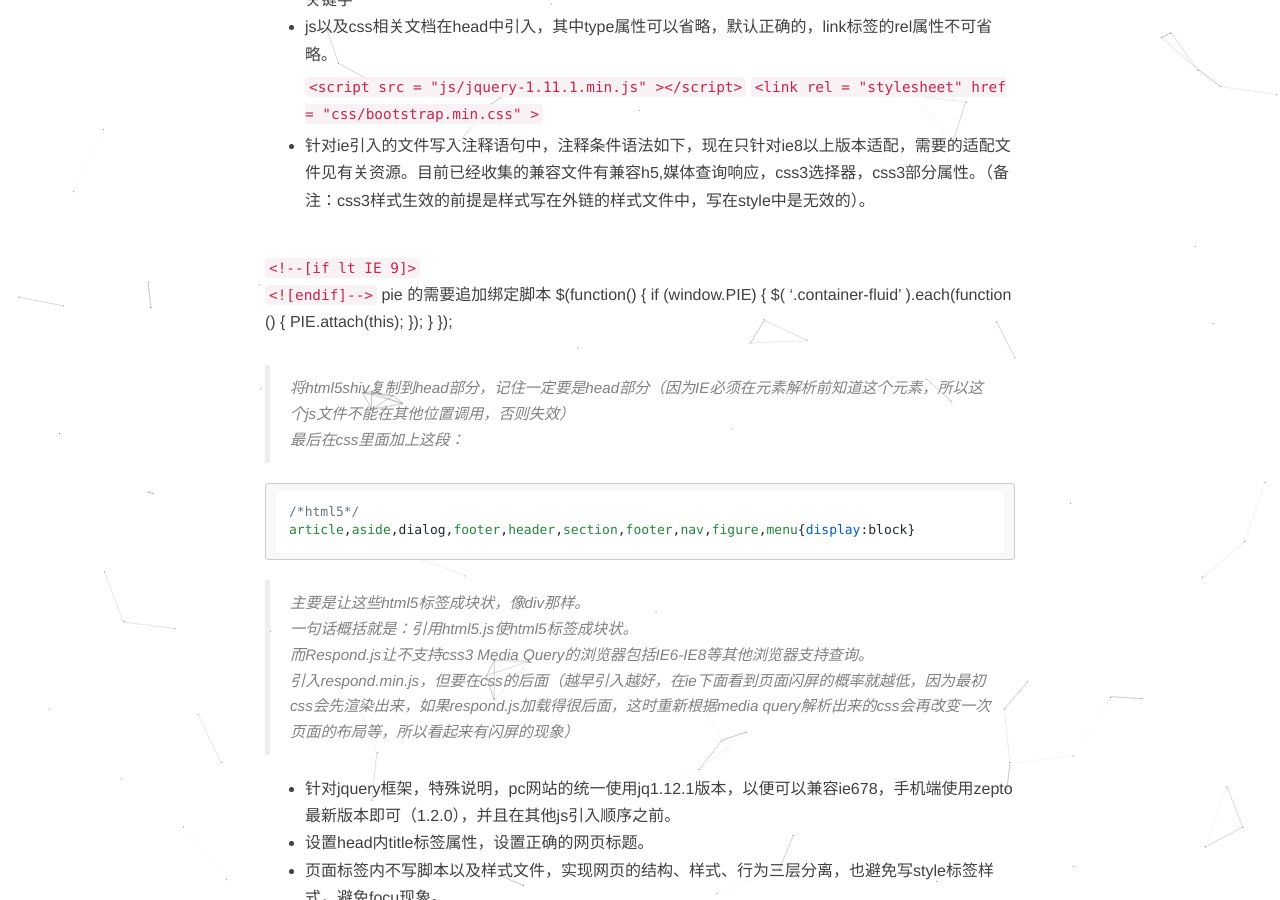
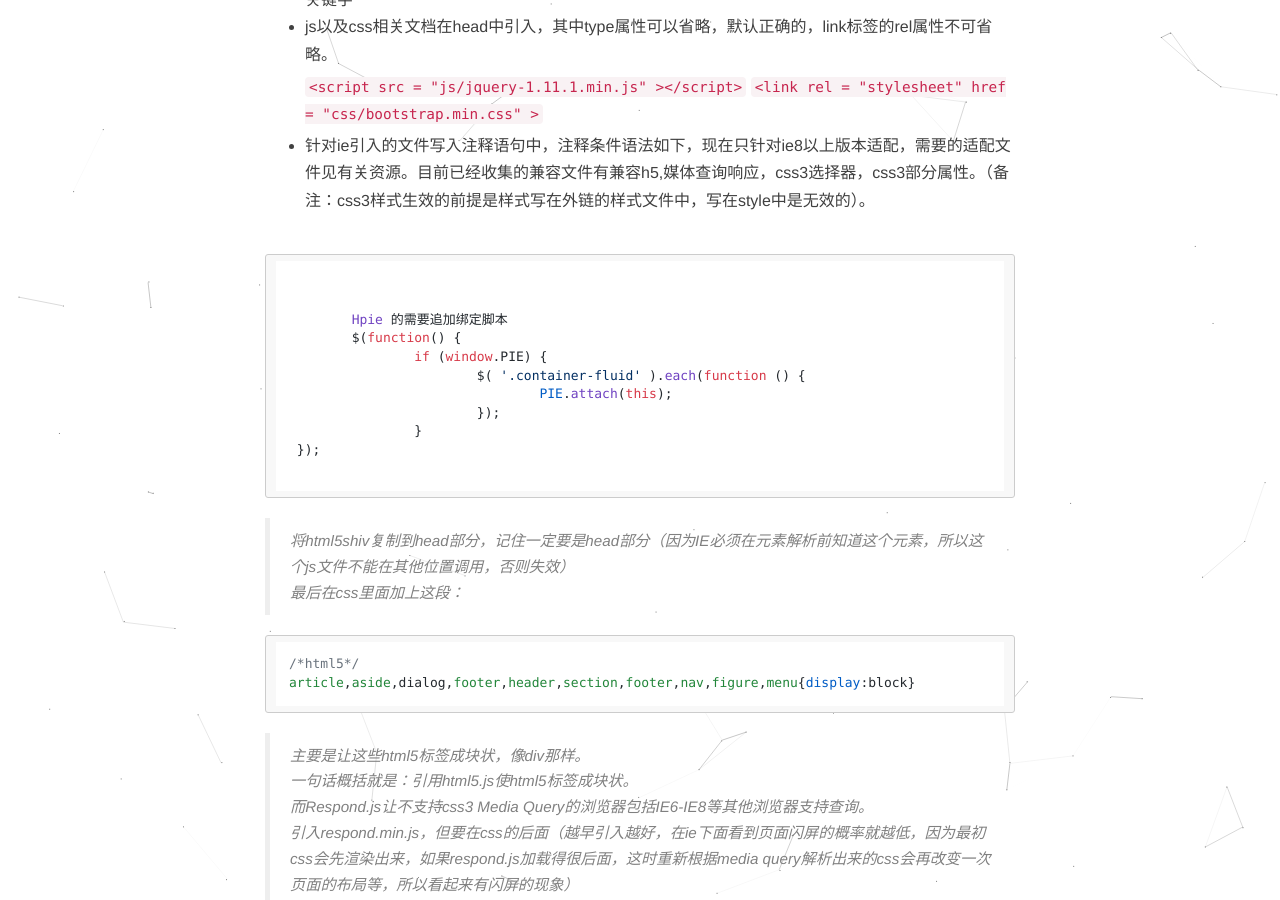
Before and after one commit to yuji8023/yuji8023.github.io, a Jekyll site: the page built from _posts/2017-04-19-html-standard.md, in a window 1280 px wide and 900 px high, scrolled down 933 px. Built offline with Jekyll 4.4.1, drawn with Linux system fonts in a browser that asks for light colours; nearby versions of some CDN libraries; comment, search, counter and statistics services are not loaded.

Commit message:
pre code -1

```diff
--- a/_posts/2017-04-19-html-standard.md
+++ b/_posts/2017-04-19-html-standard.md
@@ -31,21 +31,23 @@ description: html规范
 
 * 针对ie引入的文件写入注释语句中，注释条件语法如下，现在只针对ie8以上版本适配，需要的适配文件见有关资源。目前已经收集的兼容文件有兼容h5,媒体查询响应，css3选择器，css3部分属性。（备注：css3样式生效的前提是样式写在外链的样式文件中，写在style中是无效的）。
 
-`<!--[if  lt IE 9]>`
+<pre><code>
+	<!--[if  lt IE 9]>
 		<script src="//cdn.bootcss.com/html5shiv/3.7.2/html5shiv.min.js"></script>
 		<script src="//cdn.bootcss.com/respond.js/1.4.2/respond.min.js"></script>
 		<script src="../js/selectivizr.js"></script>
 		<noscript><link rel="stylesheet" href="[fallback css]" /></noscript>
 		<script src="../js/PIE.js"></script>
-`<![endif]-->`
-	pie 的需要追加绑定脚本
+   <![endif]-->
+	Hpie 的需要追加绑定脚本
 	$(function() {
 		if (window.PIE) {
 			$( '.container-fluid' ).each(function () {
 				PIE.attach(this);
 			});
 		}
-    });
+ });
+ </code></pre>
 
 
 > 将html5shiv复制到head部分，记住一定要是head部分（因为IE必须在元素解析前知道这个元素，所以这个js文件不能在其他位置调用，否则失效）<br>
```
